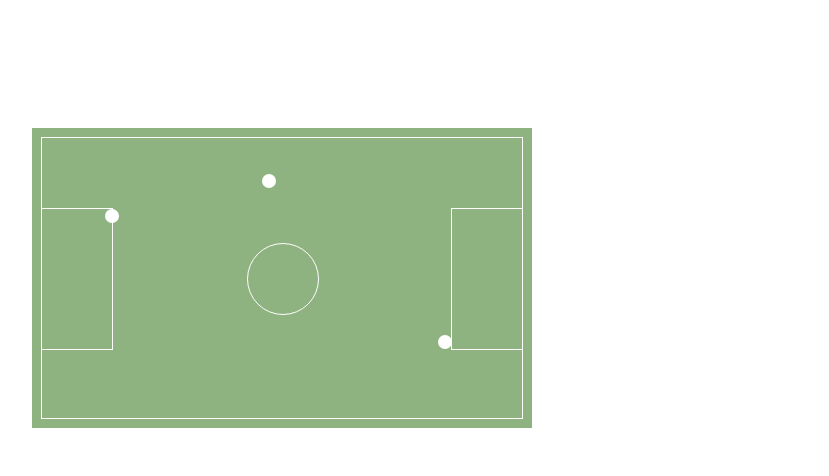
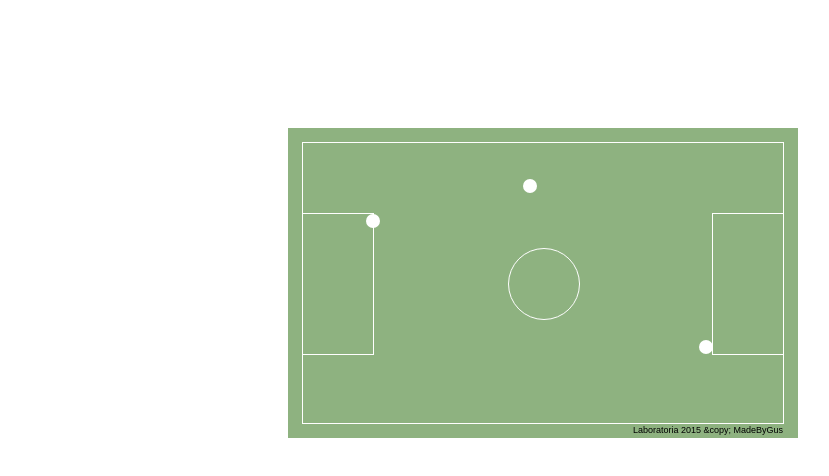
Before and after one commit to miriampc/ejer3-LaCancha, a plain HTML site: page index.html in a window 1280 px wide. Shown: the whole page, without its empty margins (96-925 px from the left). Drawn offline with Linux system fonts and the light colour scheme.

Commit message:
agregando texto laboratoria

```diff
--- a/assets/css/main.css
+++ b/assets/css/main.css
@@ -1,4 +1,5 @@
 *{
+  font-family: sans-serif;
   margin: 0;
   padding: 0;
 }
@@ -9,11 +10,11 @@
 #contenedor{
   width: auto;
   margin: 0 auto;
-  padding: 10%;
+  padding: 10% 30%;
 }
 .cancha{
-  width:500px;
-  height: 300px;
+  width:510px;
+  height: 310px;
   background-color: #8eb280;
   position: relative;
 }
@@ -22,8 +23,8 @@
   width: 480px;
   height: 280px;
   position: absolute;
-  top:9px;
-  left: 9px;
+  top:14px;
+  left: 14px;
 }
 
 .arco{
@@ -75,3 +76,10 @@
   top: -70px;
   left: 14px;
 }
+
+.texto{
+  font-size: 9px;
+  position: absolute;
+  bottom: -12px;
+  right: 0;
+}
--- a/assets/js/main.js
+++ b/assets/js/main.js
@@ -10,10 +10,14 @@ window.addEventListener('load',function(){
 
   var cancha=document.createElement('div');
   var borde=document.createElement('div');
+  var texto=document.createElement('span');
 
   cancha.classList.add("cancha");
   borde.classList.add("borde");
   borde.classList.add("border");
+  texto.classList.add("texto");
+  texto.appendChild(document.createTextNode("Laboratoria 2015 &copy; MadeByGus"));
+  borde.appendChild(texto);
   cancha.appendChild(borde);
 
   objetosHijo.forEach(function(e){
```
